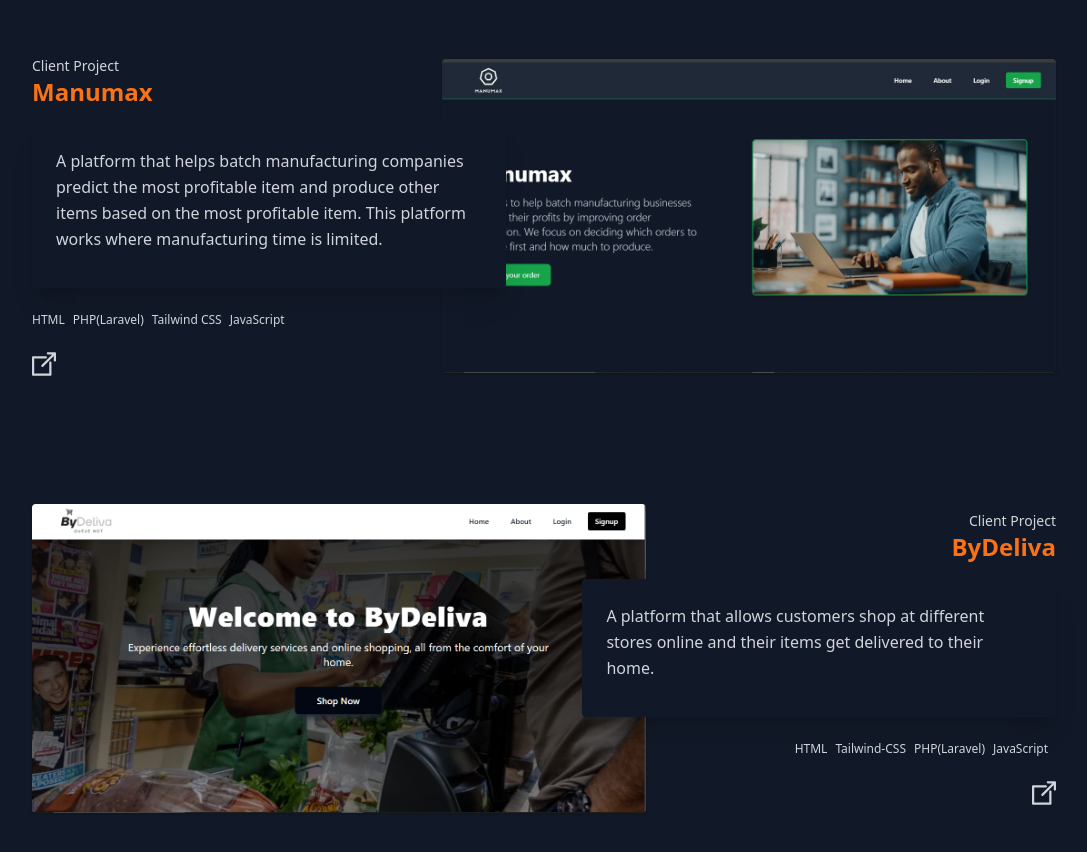
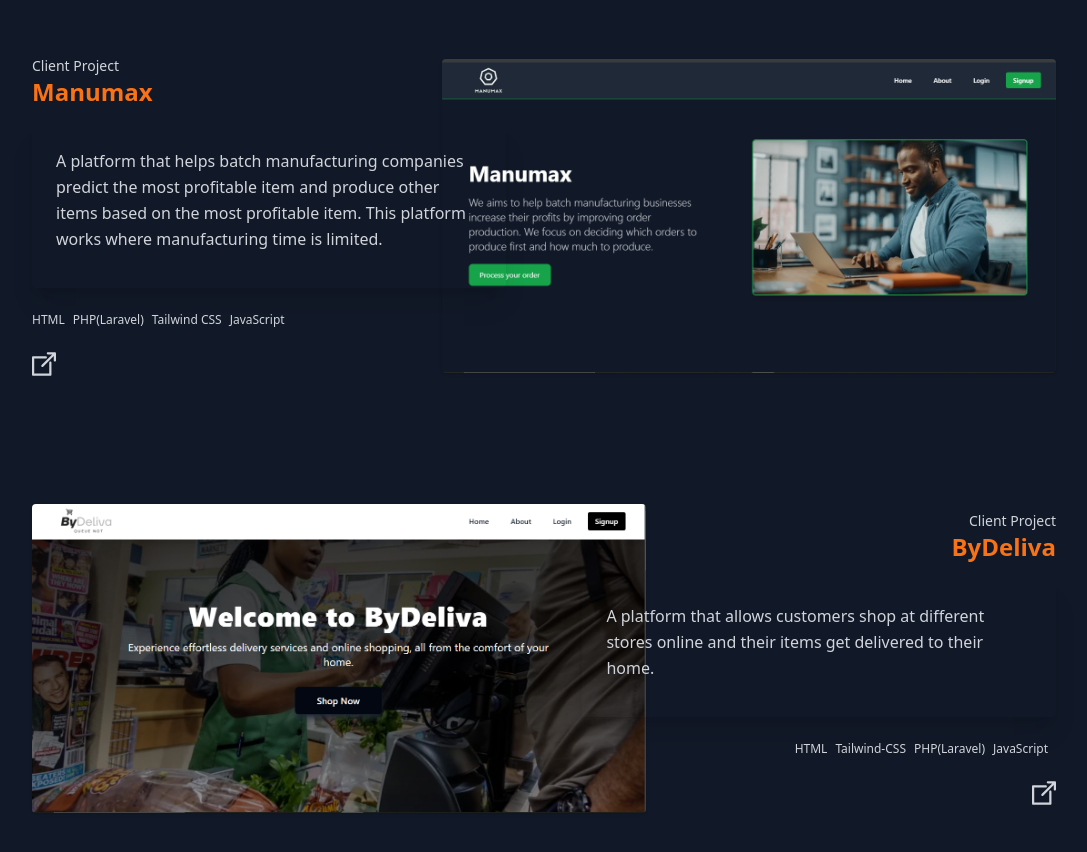
Before and after one commit to cheoane/Portfolio, a website: page index.html in a window 1280 px wide. Shown: the part 1260-2112 px from the top of the page, without its empty margins (96-1183 px from the left). Drawn offline with Linux system fonts and the light colour scheme.

Commit message:
Update index.html

```diff
--- a/index.html
+++ b/index.html
@@ -69,7 +69,7 @@
 					<p class="text-gray-300 text-sm font-poppins">Client Project</p>
 					<h4 class="text-2xl font-bold text-orange-500">Manumax</h4>
 				</div>
-				<div class="bg-gray-900 rounded p-6 shadow-xl mr-0 sm:-mr-16 mb-6">
+				<div class="bg-gray-700 rounded p-6 shadow-xl mr-0 sm:-mr-16 mb-6">
 					<p class="text-gray-300 leading-relaxed mb-3">
 						A platform that helps batch manufacturing companies predict the most profitable item and produce other items based on the most profitable item. This platform works where manufacturing time is limited.
 					</p>
@@ -105,7 +105,7 @@
 					<p class="text-gray-300 text-sm font-poppins">Client Project</p>
 					<h4 class="text-2xl font-bold text-orange-500">ByDeliva</h4>
 				</div>
-				<div class="bg-gray-900 rounded p-6 shadow-xl ml-0 sm:-ml-16 mb-6">
+				<div class="bg-gray-700 rounded p-6 shadow-xl ml-0 sm:-ml-16 mb-6">
 					<p class="text-gray-300 leading-relaxed mb-3">
 						A platform that allows customers shop at different stores online and their items get delivered to their home.
 					</p>
```
